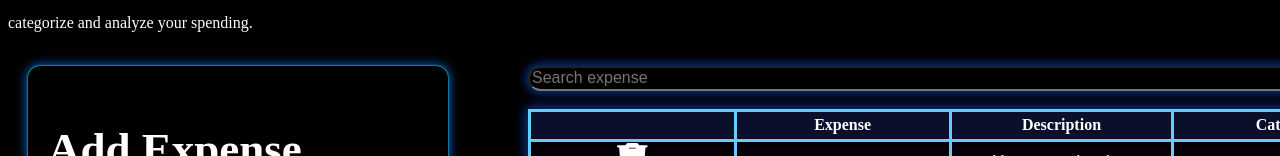
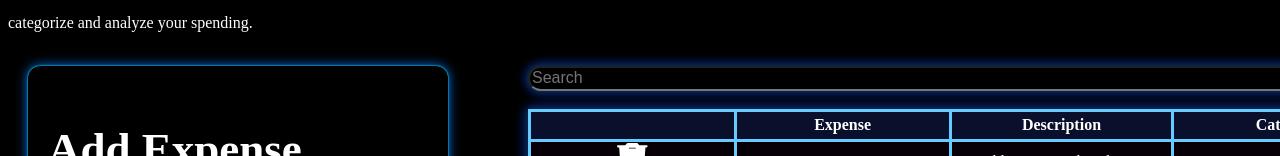
Before and after one commit to LavenderMorara/expense-tracker-codeChallenge, a React (Vite) app: page / in a window 1280 px wide. Shown: the part 194-350 px from the top of the page. Built offline with nearby package versions, Linux system fonts and the light colour scheme.

Commit message:
edited search term

```diff
--- a/src/components/Search.jsx
+++ b/src/components/Search.jsx
@@ -8,7 +8,7 @@ const Search = ({searchTerm, handleSearchTerm, handleOnchangeSearch}) => {
     <input
     type="search"
     id="searchInput"
-    placeholder="Search expense"
+    placeholder="Search"
     value={searchTerm}
     onChange={handleOnchangeSearch}
     /></span>
```
